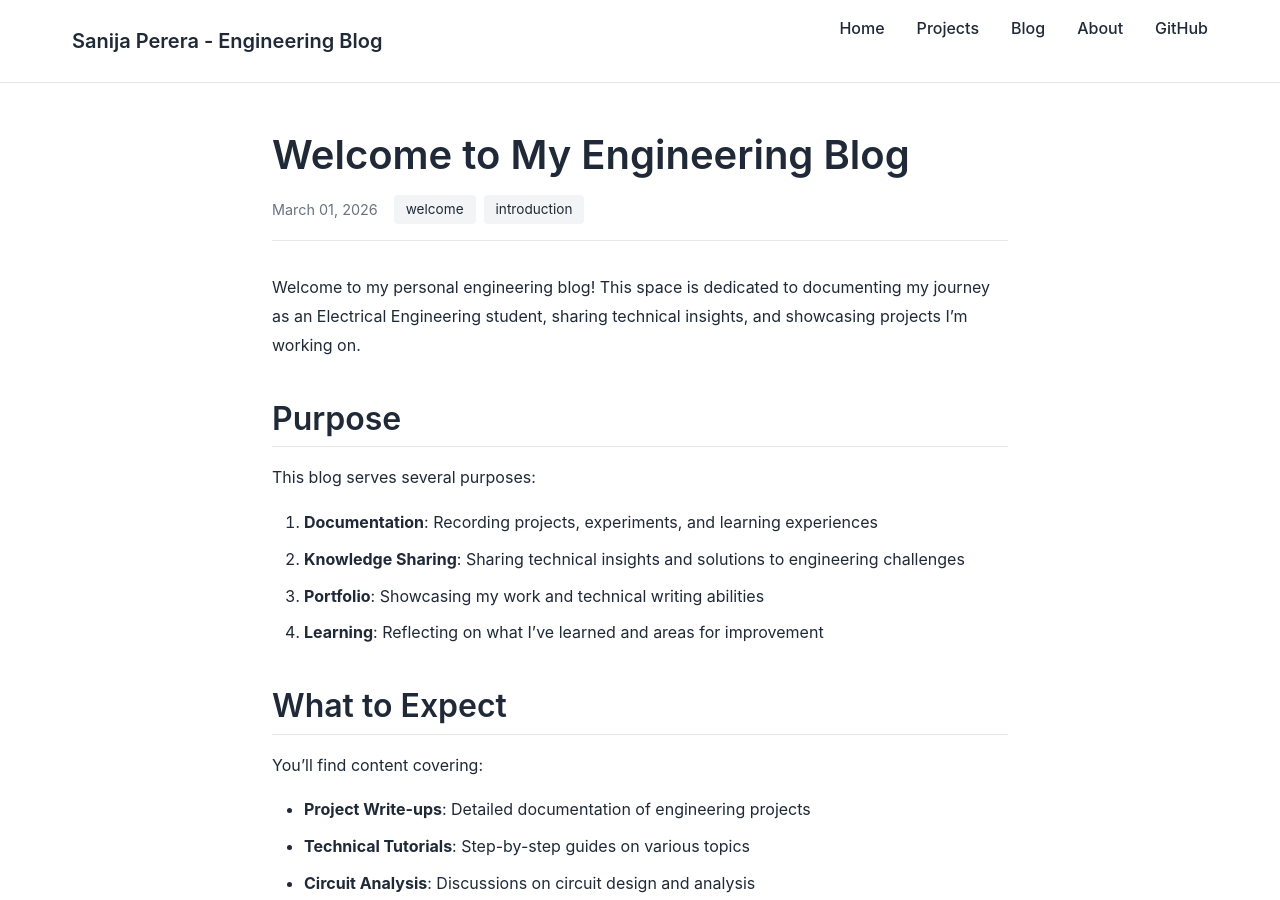
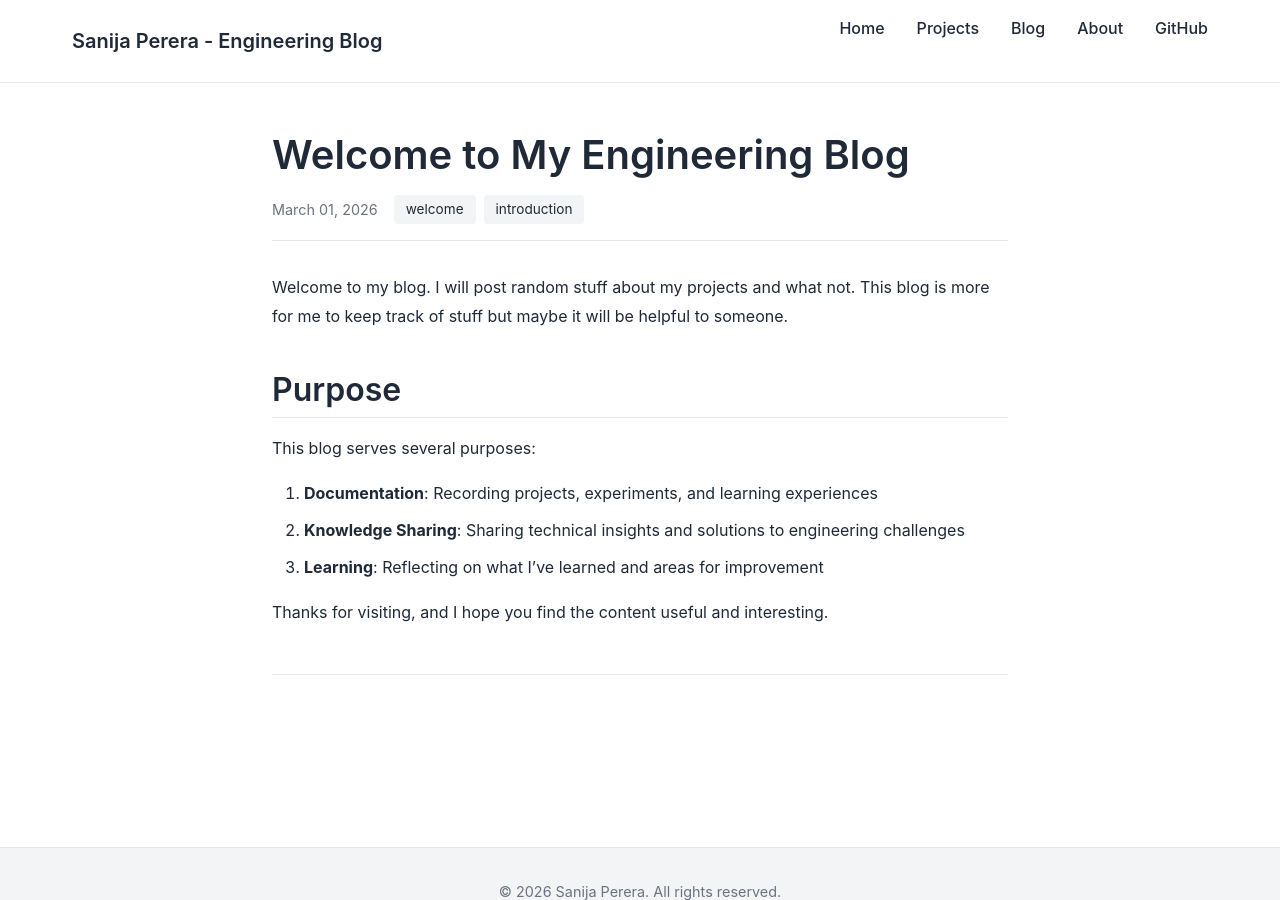
Before and after one commit to saper6569/blog-site, a Jekyll site: the page built from _posts/2026-03-01-welcome.md, in a window 1280 px wide and 900 px high. Built offline with Jekyll 4.4.1, drawn with Linux system fonts in a browser that asks for light colours; some of the changed text lies outside the part shown.

Commit message:
welcom post

````diff
--- a/_posts/2026-03-01-welcome.md
+++ b/_posts/2026-03-01-welcome.md
@@ -5,7 +5,7 @@
 tags: [welcome, introduction]
 ---
 
-Welcome to my personal engineering blog! This space is dedicated to documenting my journey as an Electrical Engineering student, sharing technical insights, and showcasing projects I'm working on.
+Welcome to my blog. I will post random stuff about my projects and what not. This blog is more for me to keep track of stuff but maybe it will be helpful to someone.
 
 ## Purpose
 
@@ -13,51 +13,6 @@
 
 1. **Documentation**: Recording projects, experiments, and learning experiences
 2. **Knowledge Sharing**: Sharing technical insights and solutions to engineering challenges
-3. **Portfolio**: Showcasing my work and technical writing abilities
-4. **Learning**: Reflecting on what I've learned and areas for improvement
-
-## What to Expect
-
-You'll find content covering:
-
-- **Project Write-ups**: Detailed documentation of engineering projects
-- **Technical Tutorials**: Step-by-step guides on various topics
-- **Circuit Analysis**: Discussions on circuit design and analysis
-- **Embedded Systems**: Programming and hardware integration
-- **Learning Notes**: Insights from courses, books, and experiments
-
-## Example: Embedding Images
-
-Here's how to embed an image from the assets folder:
-
-![Example Image]({{ '/assets/images/example.jpg' | relative_url }})
-
-*Note: Replace `example.jpg` with your actual image file.*
-
-## Example: Linking Files
-
-You can link to downloadable files like PDFs, datasheets, or code:
-
-[Download Example File]({{ '/assets/files/example.pdf' | relative_url }})
-
-*Note: Replace `example.pdf` with your actual file.*
-
-## Code Example
-
-Here's an example of a code block:
-
-```python
-def hello_world():
-    """Simple hello world function."""
-    print("Hello, Engineering World!")
-    return True
-
-if __name__ == "__main__":
-    hello_world()
-```
-
-## Getting Started
-
-Feel free to explore the blog posts, check out my [projects](/projects), or learn more [about me](/about). If you have questions or suggestions, don't hesitate to reach out!
+3. **Learning**: Reflecting on what I've learned and areas for improvement
 
 Thanks for visiting, and I hope you find the content useful and interesting.
````
